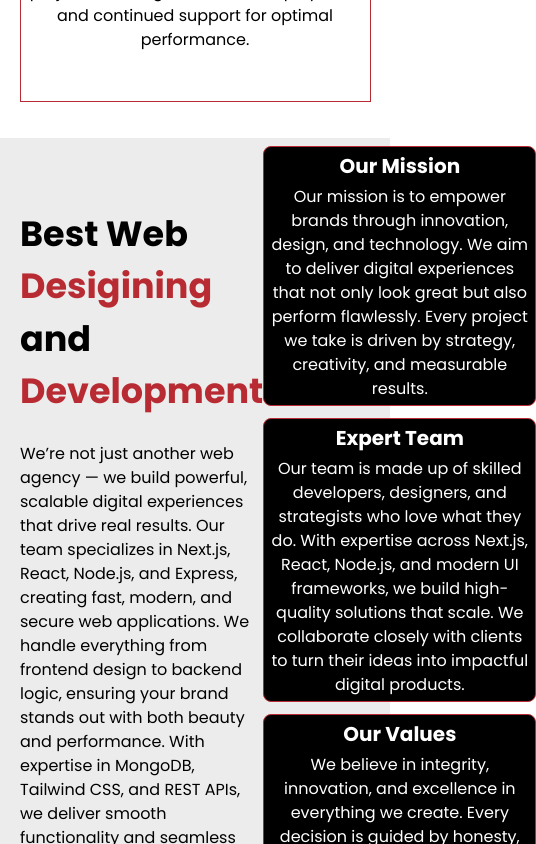
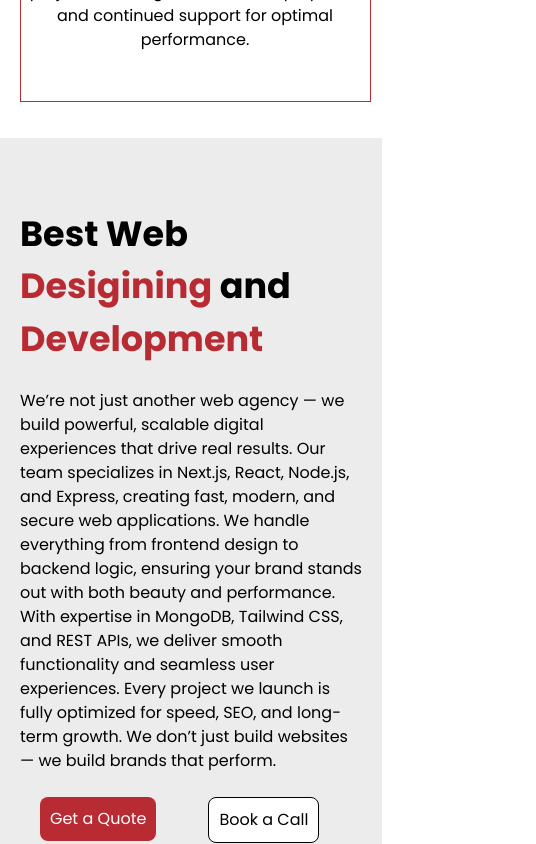
Before and after one commit to Ayanwebdev1/DigitalMak, a Next.js app: page / in a window 390 px wide. Shown: the part 3420-4264 px from the top of the page, 536 px wide, since content can reach past the window. Built offline with nearby package versions, Linux system fonts and the light colour scheme.

Commit message:
Completed

```diff
--- a/app/globals.css
+++ b/app/globals.css
@@ -15,3 +15,10 @@ body {
   -ms-overflow-style: none;
   scrollbar-width: none;
 }
+
+@media (max-width: 768px) {
+  .hero{
+    flex-direction: column;
+    margin-left: 0;
+  }
+}
```
